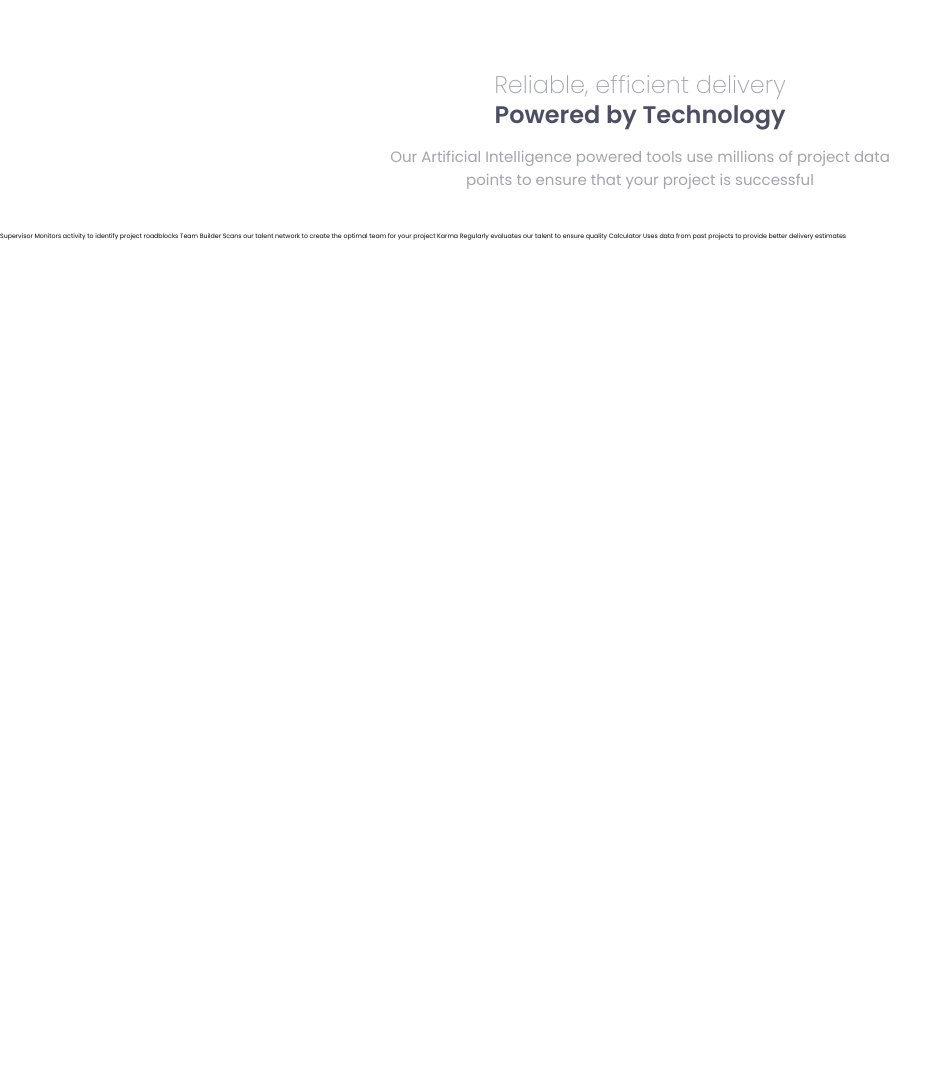
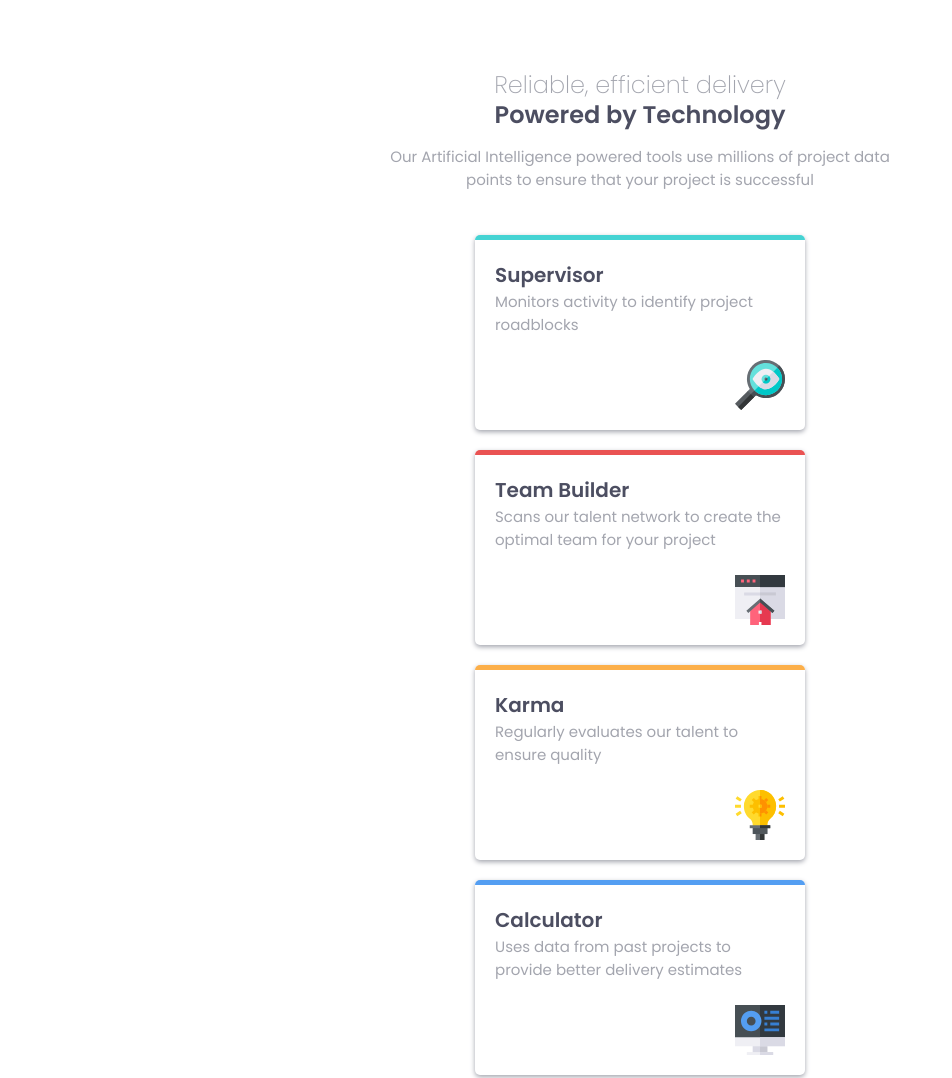
Before and after one commit to fernandoprestes/four-card-feature-section, a plain HTML site: page index.html in a window 1280 px wide. Shown: the top 1078 px of the page, without its empty margins (0-952 px from the left). Before the commit the page ends 800 px from the top, so only its background shows below. Drawn offline with Linux system fonts and the light colour scheme.

Commit message:
✨ Create cards list and card item

```diff
--- a/index.html
+++ b/index.html
@@ -21,17 +21,64 @@
   <body>
     <main>
       <header class="main-header">
-        <h1 class="title">Reliable, efficient delivery <strong>Powered by Technology</strong></h1>
+        <h1 class="title">
+          Reliable, efficient delivery <strong>Powered by Technology</strong>
+        </h1>
         <p class="description">
           Our Artificial Intelligence powered tools use millions of project data
           points to ensure that your project is successful
         </p>
       </header>
 
-      Supervisor Monitors activity to identify project roadblocks Team Builder
-      Scans our talent network to create the optimal team for your project Karma
-      Regularly evaluates our talent to ensure quality Calculator Uses data from
-      past projects to provide better delivery estimates
+      <section class="cards-list">
+        <article class="card-item -cyan">
+          <h2 class="title">Supervisor</h2>
+          <p class="subtitle">
+            Monitors activity to identify project roadblocks
+          </p>
+          <img
+            class="icon-img"
+            src="./images/icon-supervisor.svg"
+            alt="icon supervisor"
+          />
+        </article>
+
+        <article class="card-item -red">
+          <h2 class="title">Team Builder</h2>
+          <p class="subtitle">
+            Scans our talent network to create the optimal team for your project
+          </p>
+          <img
+            class="icon-img"
+            src="./images/icon-team-builder.svg"
+            alt="icon supervisor"
+          />
+        </article>
+
+        <article class="card-item -orange">
+          <h2 class="title">Karma</h2>
+          <p class="subtitle">
+            Regularly evaluates our talent to ensure quality
+          </p>
+          <img
+            class="icon-img"
+            src="./images/icon-karma.svg"
+            alt="icon supervisor"
+          />
+        </article>
+
+        <article class="card-item -blue">
+          <h2 class="title">Calculator</h2>
+          <p class="subtitle">
+            Uses data from past projects to provide better delivery estimates
+          </p>
+          <img
+            class="icon-img"
+            src="./images/icon-calculator.svg"
+            alt="icon supervisor"
+          />
+        </article>
+      </section>
     </main>
   </body>
 </html>
--- a/styles/style.css
+++ b/styles/style.css
@@ -47,3 +47,54 @@ body {
   color: var(--color-grayish-blue);
   font-weight: 400;
 }
+
+.cards-list {
+  display: flex;
+  flex-direction: column;
+  align-items: center;
+  gap: 2rem;
+  margin: 2.4rem 0 8rem;
+}
+
+.card-item {
+  width: 33rem;
+  padding: 2rem;
+  border-radius: 0.5rem;
+  -webkit-box-shadow: 0px 2px 5px 0px var(--color-grayish-blue);
+  box-shadow: 0px 2px 5px 0px var(--color-grayish-blue);
+}
+
+.card-item.-cyan{
+  border-top: 0.5rem solid var(--color-cyan);
+}
+
+.card-item.-red{
+  border-top: 0.5rem solid var(--color-red);
+}
+
+.card-item.-orange{
+  border-top: 0.5rem solid var(--color-orange);
+}
+
+.card-item.-blue{
+  border-top: 0.5rem solid var(--color-blue);
+}
+
+
+.card-item .title {
+  font-size: 2rem;
+  color: var(--color-very-dark-blue);
+}
+
+.card-item .subtitle {
+  font-size: 1.5rem;
+  color: var(--color-grayish-blue);
+}
+
+.icon-img {
+  width: 5rem;
+  display: block;
+  margin-top: 2.4rem;
+  margin-right: 0;
+  margin-left: auto;
+}
```
